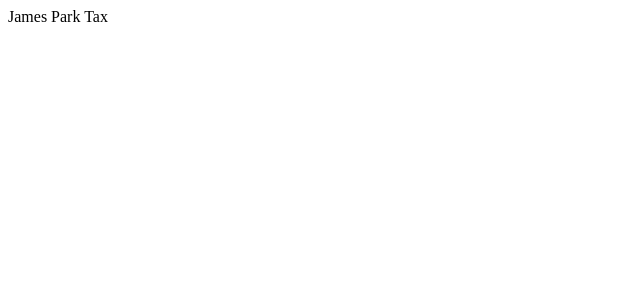
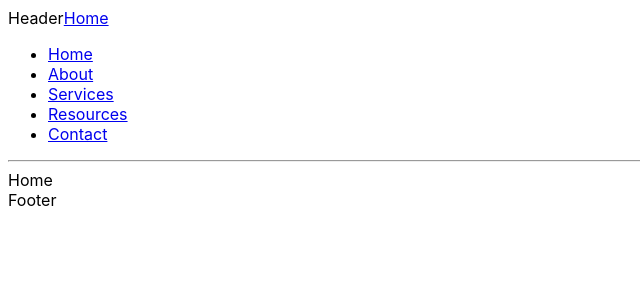
Before and after one commit to nooccarr/james-park-tax, a React (Vite) app: page / in a window 1280 px wide. Shown: the top 300 px of the page, without its empty margins (0-640 px from the left). Built offline with nearby package versions, Linux system fonts and the light colour scheme.

Commit message:
Create basic components and setup routing.

```diff
--- a/index.html
+++ b/index.html
@@ -3,6 +3,7 @@
 <head>
     <meta charset="UTF-8">
     <meta name="viewport" content="width=device-width, initial-scale=1.0">
+    <link rel="stylesheet" href="/src/style.css">
     <title>James Park Tax</title>
 </head>
 <body>
--- a/package.json
+++ b/package.json
@@ -12,6 +12,7 @@
   "dependencies": {
     "react": "^18.2.0",
     "react-dom": "^18.2.0",
+    "react-router-dom": "^6.17.0",
     "uuid": "^9.0.1"
   },
   "devDependencies": {
--- /dev/null
+++ b/src/components/About.jsx
@@ -0,0 +1,5 @@
+const About = () => {
+  return (<div>About</div>)
+};
+
+export default About;
--- a/src/components/App.jsx
+++ b/src/components/App.jsx
@@ -1,7 +1,31 @@
+import { BrowserRouter, Routes, Route } from 'react-router-dom';
+import Header from './Header';
+import Layout from './Layout';
+import Home from './Home';
+import About from './About';
+import Services from './Services';
+import Resources from './Resources';
+import Contact from './Contact';
+import Footer from './Footer';
+
 const App = () => {
-    return (
-        <div>James Park Tax</div>
-    );
+  return (
+    <div>
+      <BrowserRouter>
+        <Header />
+        <Routes>
+          <Route path='/' element={<Layout />}>
+            <Route index element={<Home />} />
+            <Route path='about' element={<About />} />
+            <Route path='services' element={<Services />} />
+            <Route path='resources' element={<Resources />} />
+            <Route path='contact' element={<Contact />} />
+          </Route>
+        </Routes>
+        <Footer />
+      </BrowserRouter>
+    </div>
+  );
 }
 
 export default App;
--- /dev/null
+++ b/src/components/Contact.jsx
@@ -0,0 +1,7 @@
+const Contact = () => {
+  return (
+    <div>Contact</div>
+  );
+};
+
+export default Contact;
--- /dev/null
+++ b/src/components/Footer.jsx
@@ -0,0 +1,9 @@
+const Footer = () => {
+  return (
+    <div>
+      Footer
+    </div>
+  );
+};
+
+export default Footer;
--- /dev/null
+++ b/src/components/Header.jsx
@@ -0,0 +1,12 @@
+import { Link } from 'react-router-dom';
+
+const Header = () => {
+  return (
+    <div>
+      Header
+      <Link to='/'>Home</Link>
+    </div>
+  );
+};
+
+export default Header;
--- /dev/null
+++ b/src/components/Home.jsx
@@ -0,0 +1,7 @@
+const Home = () => {
+  return (
+    <div>Home</div>
+  );
+};
+
+export default Home;
--- /dev/null
+++ b/src/components/Layout.jsx
@@ -0,0 +1,33 @@
+import { Link, Outlet } from 'react-router-dom';
+
+const Layout = () => {
+  return (
+    <div>
+      <nav>
+        <ul>
+          <li>
+            <Link to='/'>Home</Link>
+          </li>
+          <li>
+            <Link to='/about'>About</Link>
+          </li>
+          <li>
+            <Link to='/services'>Services</Link>
+          </li>
+          <li>
+            <Link to='/resources'>Resources</Link>
+          </li>
+          <li>
+            <Link to='/contact'>Contact</Link>
+          </li>
+        </ul>
+      </nav>
+
+      <hr />
+
+      <Outlet />
+    </div>
+  )
+};
+
+export default Layout;
--- /dev/null
+++ b/src/components/Resources.jsx
@@ -0,0 +1,7 @@
+const Resources = () => {
+  return (
+    <div>Resources</div>
+  );
+};
+
+export default Resources;
--- /dev/null
+++ b/src/components/Services.jsx
@@ -0,0 +1,7 @@
+const Services = () => {
+  return (
+    <div>Services</div>
+  );
+};
+
+export default Services;
--- /dev/null
+++ b/src/style.css
@@ -0,0 +1,12 @@
+body {
+  font-family: -apple-system, BlinkMacSystemFont, "Segoe UI", "Roboto", "Oxygen",
+    "Ubuntu", "Cantarell", "Fira Sans", "Droid Sans", "Helvetica Neue",
+    sans-serif;
+  -webkit-font-smoothing: antialiased;
+  -moz-osx-font-smoothing: grayscale;
+}
+
+code {
+  font-family: source-code-pro, Menlo, Monaco, Consolas, "Courier New",
+    monospace;
+}
```
Also changed, not shown: 1 other file (tests, documents, lock files or other folders).
